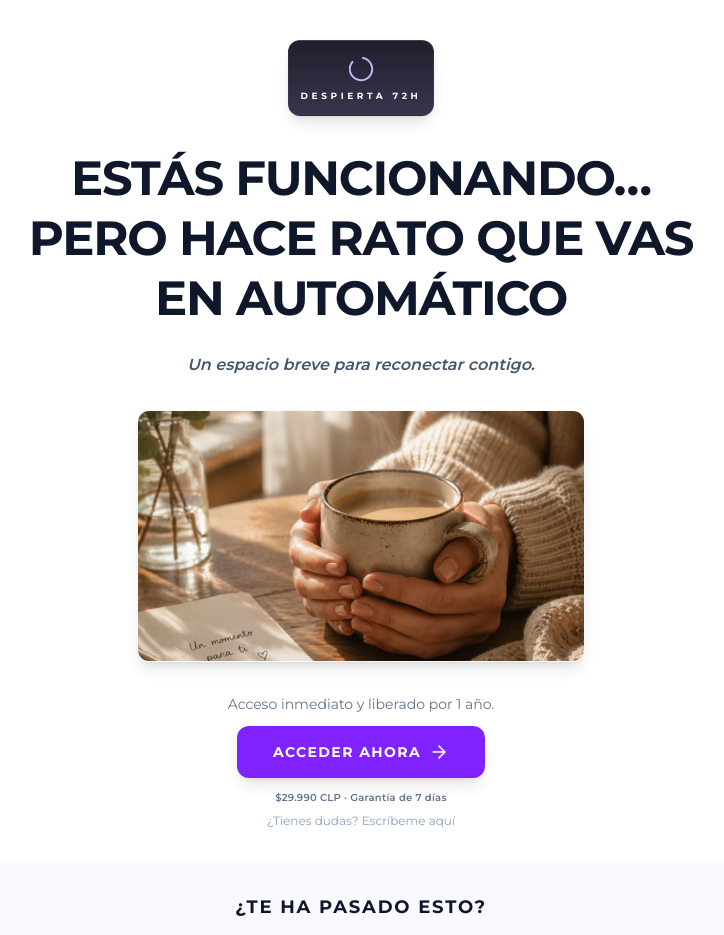
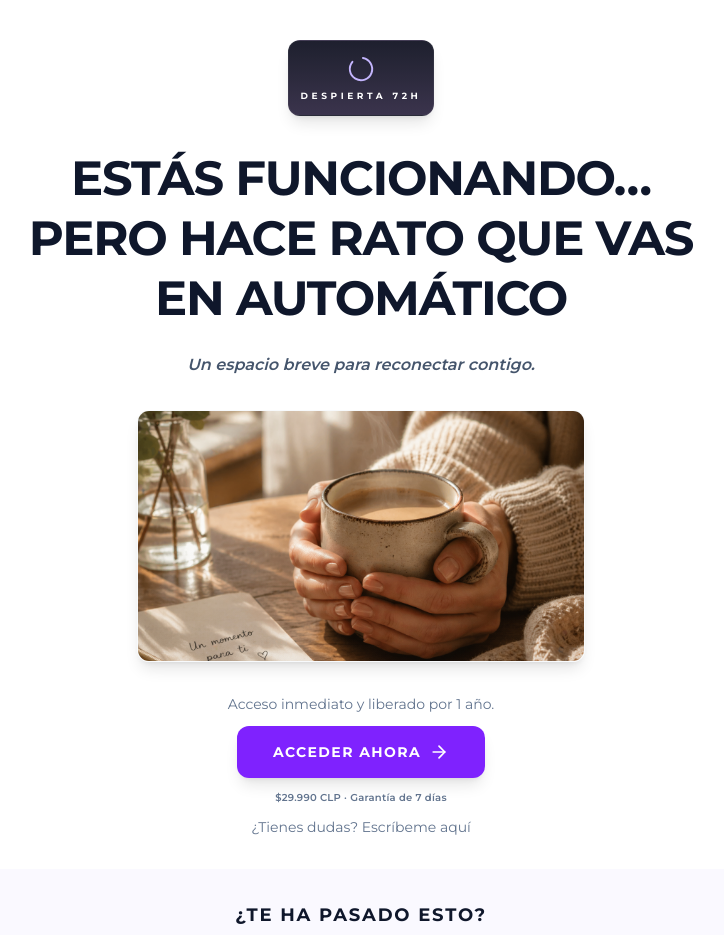
Before and after one commit to cursossolange/despierta-72h, a React (Vite) app: page / in a window 1280 px wide. Shown: the top 935 px of the page, without its empty margins (279-1003 px from the left). Built offline with nearby package versions, Linux system fonts and the light colour scheme; no server answers.

Commit message:
Update LandingPage.tsx

```diff
--- a/src/components/LandingPage.tsx
+++ b/src/components/LandingPage.tsx
@@ -214,7 +214,7 @@ export default function LandingPage({ onPurchase }: LandingPageProps) {
   href="https://wa.me/56990991901?text=Hola%2C%20vi%20lo%20de%20las%2072%20horas%20y%20me%20hizo%20sentido.%20Quiero%20m%C3%A1s%20informaci%C3%B3n."
   target="_blank"
   rel="noopener noreferrer"
-  className="mt-2 text-xs text-slate-400 hover:text-slate-600 transition"
+  className="mt-3 text-sm text-slate-500 hover:text-slate-700 transition"
 >
   ¿Tienes dudas? Escríbeme aquí
 </a>
```
